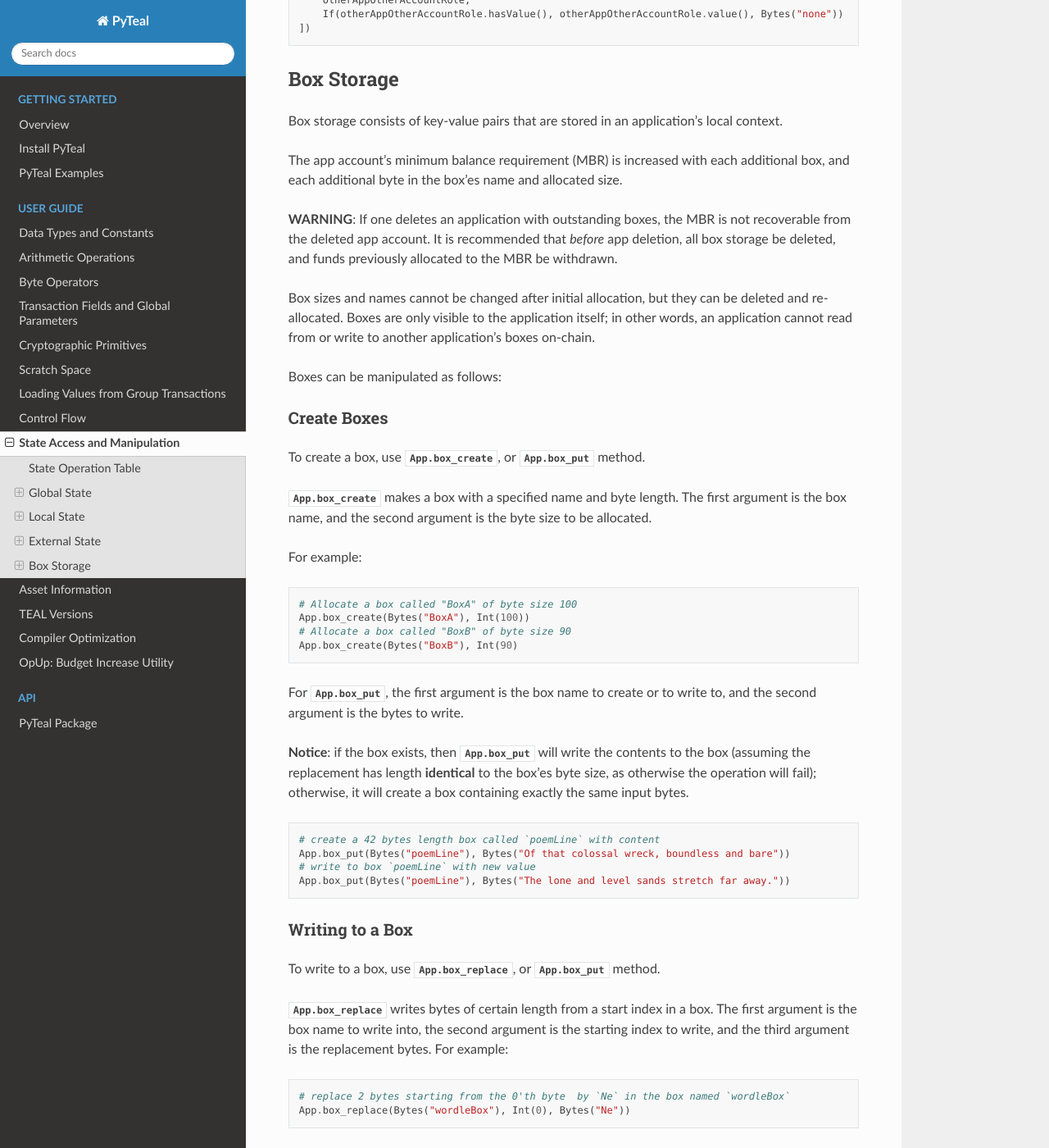
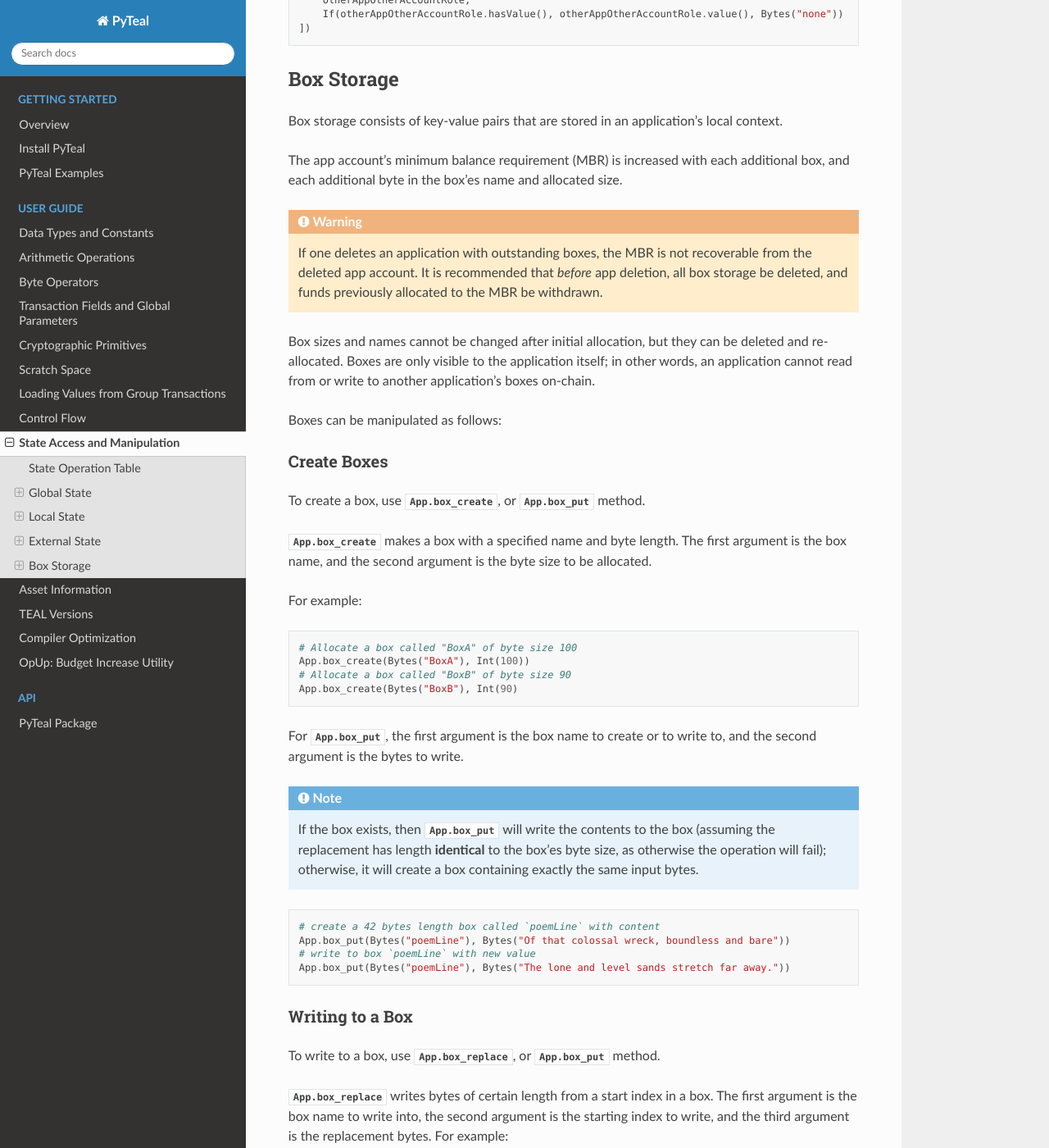
Before and after one commit to algorand/pyteal, a Sphinx documentation site: the page built from docs/state.rst, in a window 1280 px wide and 1400 px high, scrolled down 4900 px. Shown: the whole window at 82% size. Built offline with Sphinx 7.4.7 and the Read the Docs theme 2.0.0, drawn with Linux system fonts in a browser that asks for light colours; some of the changed lines change nothing that is shown; some of the changed text lies outside the part shown.

Commit message:
use note and warning

```diff
--- a/docs/state.rst
+++ b/docs/state.rst
@@ -254,8 +254,10 @@ Box storage consists of key-value pairs that are stored in an application's loca
 
 The app account's minimum balance requirement (MBR) is increased with each additional box, and each additional byte in the box'es name and allocated size.
 
-**WARNING**: If one deletes an application with outstanding boxes, the MBR is not recoverable from the deleted app account.
-It is recommended that *before* app deletion, all box storage be deleted, and funds previously allocated to the MBR be withdrawn.
+.. warning::
+
+   If one deletes an application with outstanding boxes, the MBR is not recoverable from the deleted app account.
+   It is recommended that *before* app deletion, all box storage be deleted, and funds previously allocated to the MBR be withdrawn.
 
 Box sizes and names cannot be changed after initial allocation, but they can be deleted and re-allocated.
 Boxes are only visible to the application itself; in other words, an application cannot read from or write to another application's boxes on-chain.
@@ -283,9 +285,11 @@ For example:
 
 For :any:`App.box_put`, the first argument is the box name to create or to write to, and the second argument is the bytes to write.
 
-**Notice**: if the box exists, then :any:`App.box_put` will write the contents to the box
-(assuming the replacement has length **identical** to the box'es byte size, as otherwise the operation will fail);
-otherwise, it will create a box containing exactly the same input bytes.
+.. note::
+
+   If the box exists, then :any:`App.box_put` will write the contents to the box
+   (assuming the replacement has length **identical** to the box'es byte size, as otherwise the operation will fail);
+   otherwise, it will create a box containing exactly the same input bytes.
 
 .. code-block:: python
 
@@ -339,12 +343,15 @@ For example:
    # get the full contents from a box named `NoteBook`
    App.box_get(Bytes("NoteBook")).value()
 
-Notice: :any:`App.box_get` can also be used to check the existence of a box. For example:
 
-.. code-block:: python
+.. note::
 
-   # check existence of a box named `NoteBook`
-   App.box_get(Bytes("NoteBook")).hasValue()
+   :any:`App.box_get` can also be used to check the existence of a box. For example:
+
+   .. code-block:: python
+
+      # check existence of a box named `NoteBook`
+      App.box_get(Bytes("NoteBook")).hasValue()
 
 Deleting a Box
 ~~~~~~~~~~~~~~
@@ -371,4 +378,6 @@ For example:
    # search for the box length for box `someBox`, and get the bool value for box existence
    App.box_length(Bytes("someBox")).hasValue()
 
-Notice: :any:`App.box_get` can also be used to check the existence of a box, as is mentioned in `Reading from a Box`_.
+.. note::
+
+   :any:`App.box_get` can also check the existence of a box, mentioned in `Reading from a Box`_.
```
